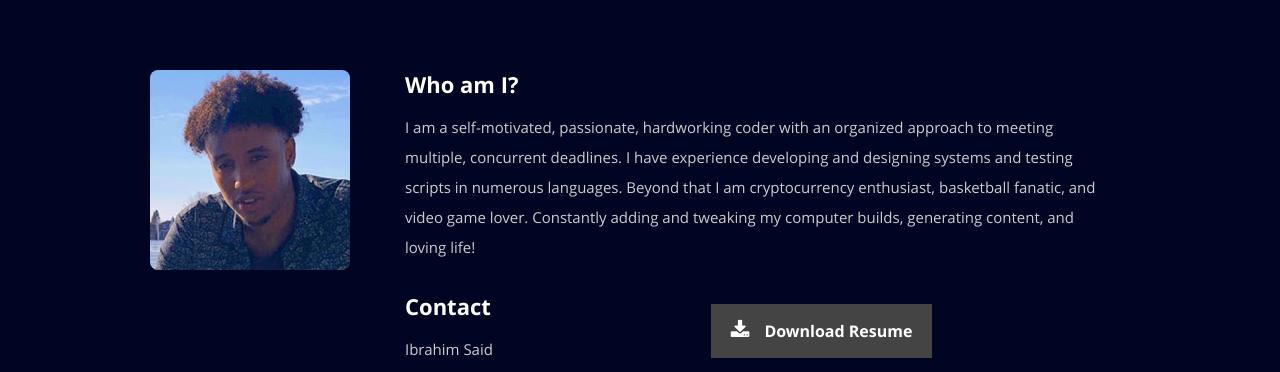
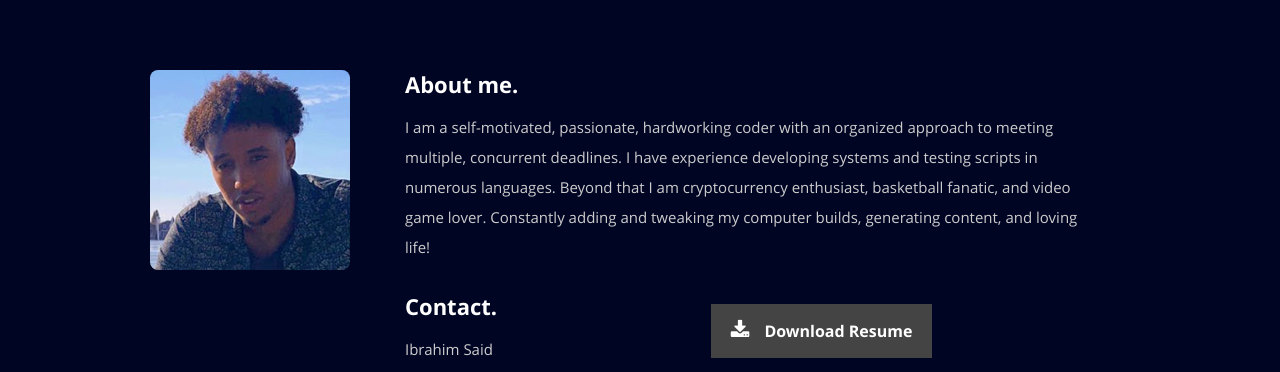
Before and after one commit to 1brahimsaid/website, a React (Create React App) app: page / in a window 1280 px wide. Shown: the part 810-1182 px from the top of the page. Built offline with nearby package versions, Linux system fonts and the light colour scheme.

Commit message:
push more stuff

```diff
--- a/public/resumeData.json
+++ b/public/resumeData.json
@@ -3,7 +3,7 @@
     "name":"Ibrahim Said",
     "description":"Programmer, Graphic Designer, Developer, and Future P.Eng",
     "image":"profilepic.jpg",
-    "bio":"I am a self-motivated, passionate, hardworking coder with an organized approach to meeting multiple, concurrent deadlines. I have experience developing and designing systems and testing scripts in numerous languages. Beyond that I am cryptocurrency enthusiast, basketball fanatic, and video game lover. Constantly adding and tweaking my computer builds, generating content, and loving life!",
+    "bio":"I am a self-motivated, passionate, hardworking coder with an organized approach to meeting multiple, concurrent deadlines. I have experience developing systems and testing scripts in numerous languages. Beyond that I am cryptocurrency enthusiast, basketball fanatic, and video game lover. Constantly adding and tweaking my computer builds, generating content, and loving life!",
     "contactmessage":"Want to hire me? Have a project you need help with? Want to just chat? Feel free to contact me below, and  allow two business days for a response. For the most prompt reply use email! And as always have a wonderful day!",
     "email": "ibrahim.said95@gmail.com",
     "phone": "647-779-4369",
--- a/src/Components/About.js
+++ b/src/Components/About.js
@@ -25,12 +25,12 @@ class About extends Component {
               />
             </div>
             <div className="nine columns main-col">
-              <h2>Who am I?</h2>
+              <h2>About me.</h2>
 
               <p>{bio}</p>
               <div className="row">
                 <div className="columns contact-details">
-                  <h2>Contact</h2>
+                  <h2>Contact.</h2>
                   <p className="address">
                     <span>{name}</span>
                     <br />
```
